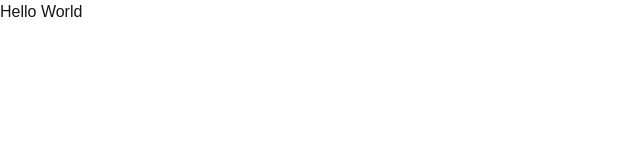
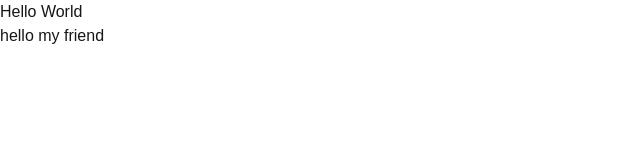
Before and after one commit to easycomp-cl/floraurora-salud-next15, a Next.js app: page / in a window 1280 px wide. Shown: the top 160 px of the page, without its empty margins (0-640 px from the left). Built offline with nearby package versions, Linux system fonts and the light colour scheme.

Commit message:
prueba git 1

```diff
--- a/src/app/page.tsx
+++ b/src/app/page.tsx
@@ -4,6 +4,7 @@ export default function Home() {
   return (
     <div>
       <h1>Hello World</h1>
+      <h1>hello my friend</h1>
     </div>
   );
 }
```
